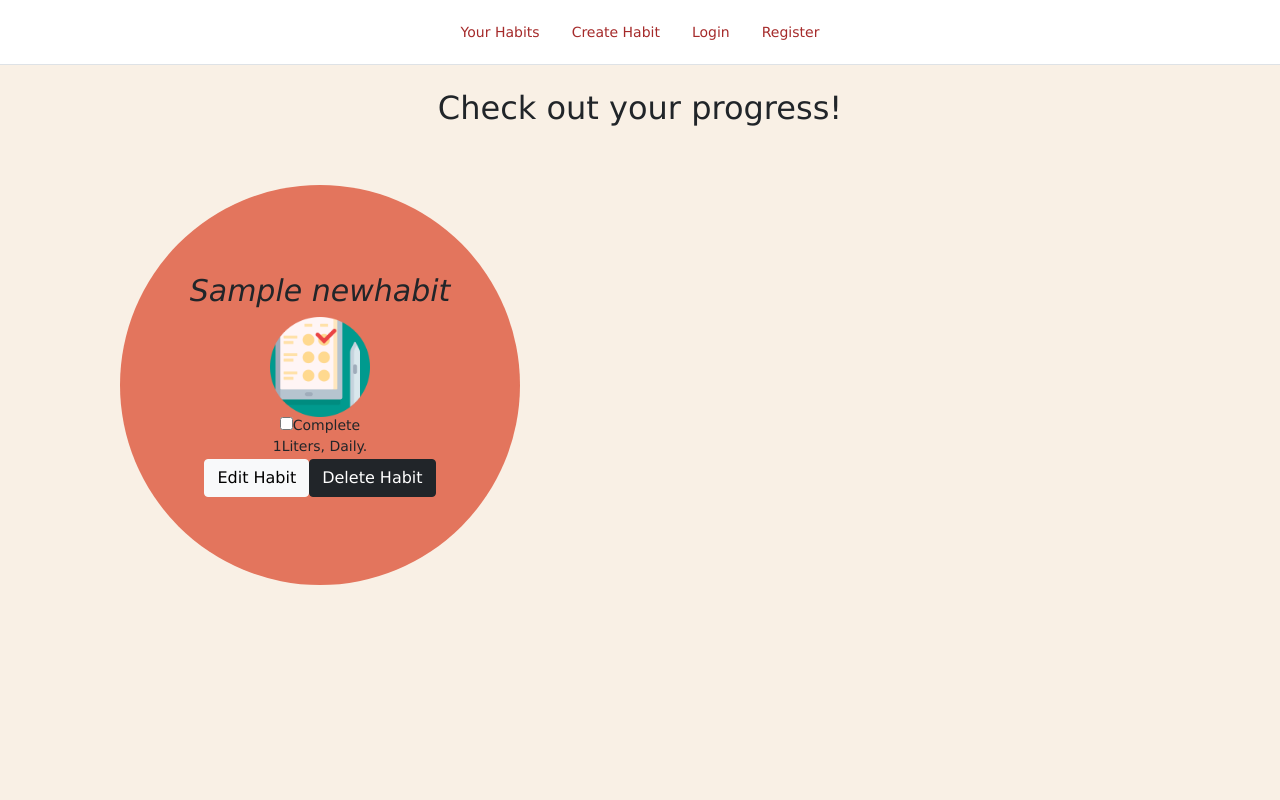
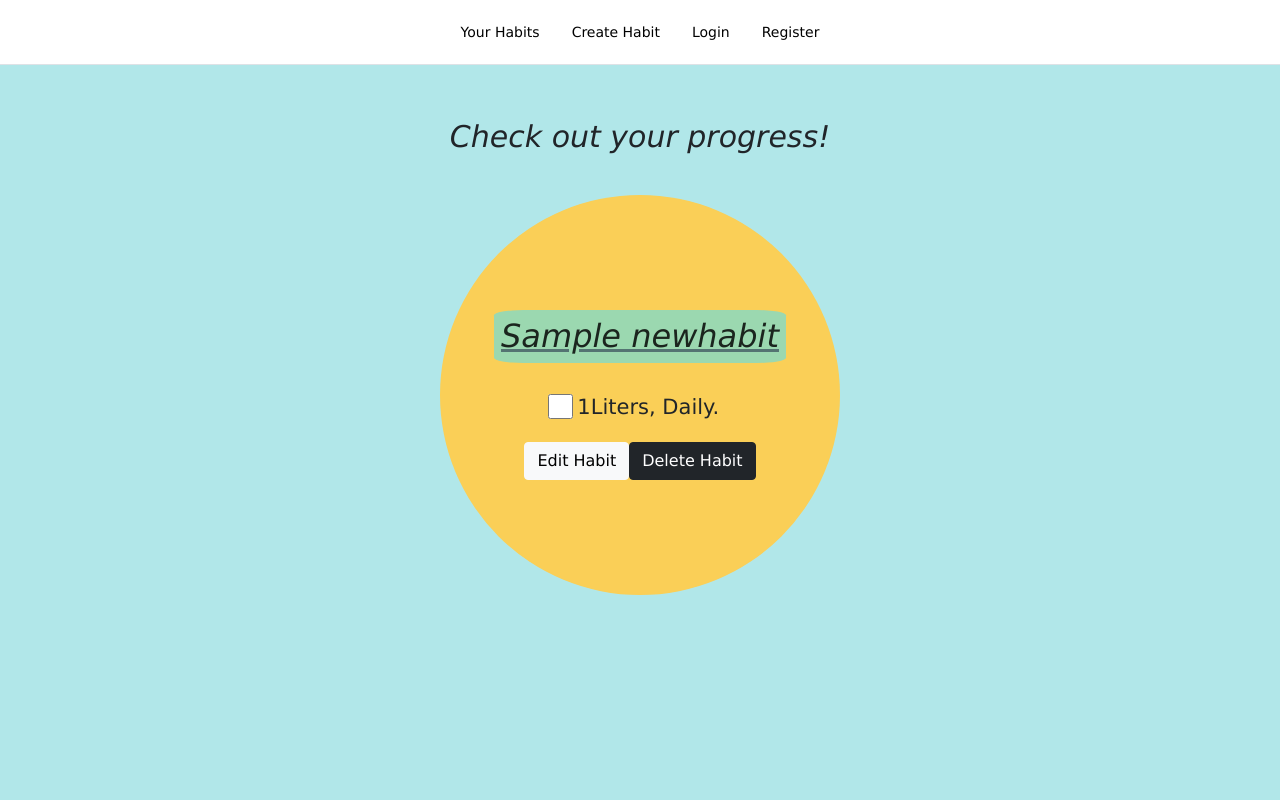
Before and after one commit to mafaldao21/habit-tracker, a Node server app: page /habits in a window 1280 px wide. Run offline with Node 20, Linux system fonts and the light colour scheme; tables that the repository leaves empty hold one stand-in row (values such as "Sample post"); some libraries are stand-ins or nearby versions.

Commit message:
added Css

```diff
--- a/public/stylesheets/style.css
+++ b/public/stylesheets/style.css
@@ -1,5 +1,6 @@
+
 body {
-  background-color: rgb(249, 240, 229);
+  background-color: #b1e7e9;
   font: 14px "Lucida Grande", Helvetica, Arial, sans-serif;
   text-align: center;
   display: flex;
@@ -15,7 +16,7 @@ header {
 
 .nav-link {
   text-decoration: none;
-  color: brown;
+  color: black;
 }
 
 h1 {
@@ -24,10 +25,14 @@ h1 {
 
 #habits {
   align-items: center;
+  display: flex;
+  flex-direction: column;
+  align-items: center;
+  justify-content: center;
 }
 
 .form-habit {
-  background-color: aquamarine;
+  background-color: rgba(255, 202, 55, 0);
   border-radius: 5%;
   width: 500px;
   height:500px;
@@ -41,9 +46,14 @@ h1 {
   max-width: 100px;
 }
 
+h2{
+  font-style: italic;
+  color: rgba(0, 0, 0, 0.829);
+
+}
 .habit {
-  background-color: rgb(227, 117, 93);
-  margin: 50px;
+  background-color: rgb(250, 207, 87);
+  margin: 10px;
   padding: 10px;
   width: 400px;
   height:400px;
@@ -53,7 +63,6 @@ h1 {
   flex-direction: column;
   align-items: center;
   justify-content: center;
-
 }
 
 #habit-buttons {
@@ -75,7 +84,7 @@ h3 {
   font-size: 30px;
   font-weight: lighter;
   font-style: italic;
-
+  margin: 30px;
 }
 
 h1 {
@@ -88,7 +97,7 @@ a {
 }
 
 .login-register {
-  background-color: rgb(241, 197, 38);
+  background-color: rgb(255, 203, 55);
   display: flex;
   flex-direction: column;
   align-content: flex-end;
@@ -112,3 +121,26 @@ a {
   font-size: 20px;
   margin: 10px 0 50px 0;
 }
+
+.checkbox{
+  width: 25px;
+  height: 25px;
+  margin: 10%;
+}
+#checkbox-text{
+  transform: scale(1.5);
+}
+
+#fullcheckbox{
+  display: flex;
+  flex-direction: row;
+ align-items: center;
+}
+
+#habitname{
+  background-color: #9bd8b0;
+  border-radius: 10%;
+  padding: 7px;
+  text-decoration: underline;
+  text-decoration-color: rgb(84, 116, 114);
+}
--- a/views/habits/edit-habit.hbs
+++ b/views/habits/edit-habit.hbs
@@ -1,7 +1,7 @@
 
 <section class="container">
-  <div class="col-12, form-habit">
-<h2>Edit a Habit</h2>
+  <div class="">
+<h3>Edit a Habit</h3>
 
 <form action="/habits/{{_id}}/edit" method="POST">
 
--- a/views/habits/habits-list.hbs
+++ b/views/habits/habits-list.hbs
@@ -1,26 +1,24 @@
 <section class="container" id="habits">
-    <h2>Check out your progress!</h2>
+    <h3>Check out your progress!</h3>
   <div class="row">
       {{#each habits}}
 
         <div class="col col-10 col-sm-10 col-m-6 col-lg-6, habit">
 
-            <h3>{{this.name}}</h3>
-             <img src="images/habitIcon.png" alt="habit image" />
+            <h2 id="habitname" >{{this.name}}</h2>
             <div class="info">
+              <div id="fullcheckbox">
 
-                <input type="checkbox" name="progress" class="checkbox" id="checkbox">Complete</input>
-                <p>{{this.numberOfTimes}}{{this.unit}}, {{this.frequency}}.</p>
-
+                <input type="checkbox" name="progress" class="checkbox" id="checkbox"></input>
+                <p id="checkbox-text">{{this.numberOfTimes}}{{this.unit}}, {{this.frequency}}.</p>
+              </div>
                 <div id="habit-buttons">
 
                 <button type="button" class="btn btn-light"><a  href="/habits/{{_id}}/edit">Edit Habit</a></button>
                  <form action="/habits/{{_id}}/delete" method="POST">
-                <button type="button" class="btn btn-dark">Delete Habit</button>
+                <button class="btn btn-dark">Delete Habit</button>
                 </form>
-
                 </div>
-
             </div>
 
         </div>
--- a/views/layout.hbs
+++ b/views/layout.hbs
@@ -10,7 +10,9 @@
     <link rel="stylesheet" href="/stylesheets/style.css" />
   </head>
   <body>
+
     <header class="d-flex flex-wrap justify-content-center py-3 mb-4 border-bottom" usedByFluent="true">
+
       <nav>
         <ul class="nav nav-pills">
           <li class="nav-item">
```
Also changed, not shown: views/habits/create-habit.hbs (+11 -7 lines).
